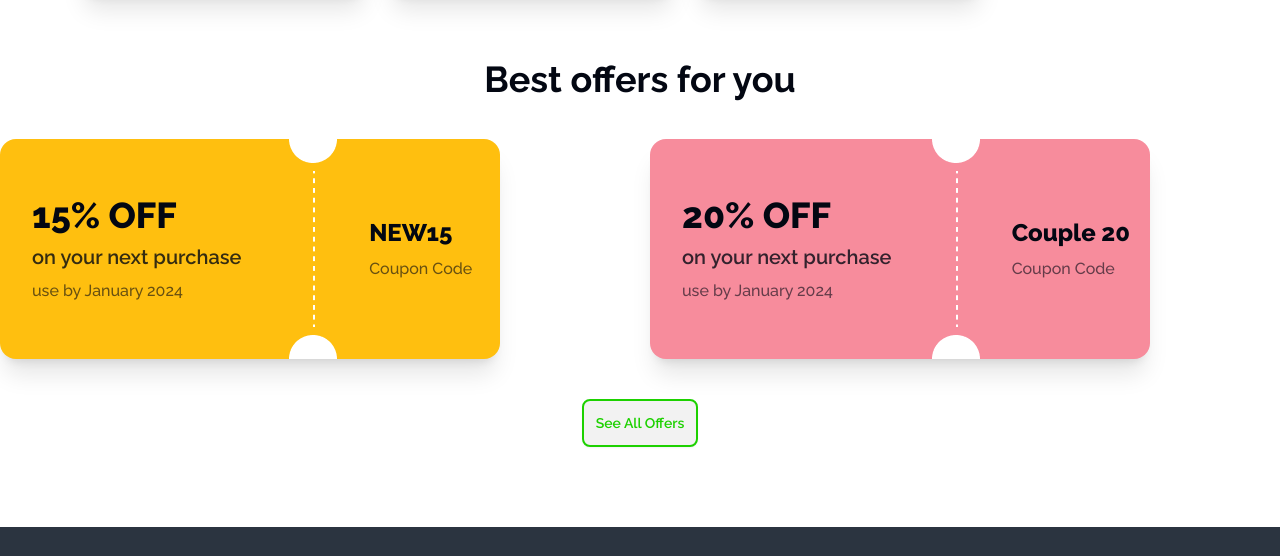
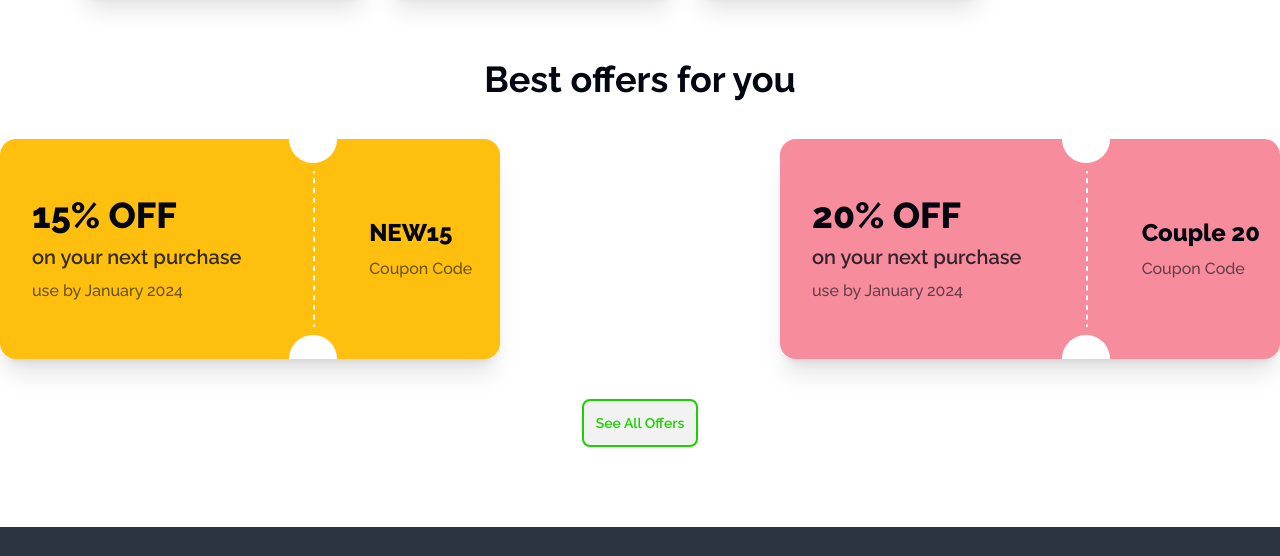
Before and after one commit to IshratMishu/Ticket-Assignment-5, a plain HTML site: page index.html in a window 1280 px wide. Shown: the part 711-1267 px from the top of the page. Drawn offline with nearby package versions, Linux system fonts and the light colour scheme.

```diff
--- a/index.html
+++ b/index.html
@@ -113,7 +113,7 @@
 <!-- best offers section -->
 <section>
     <h1 class="text-color-black text-4xl font-bold text-center">Best offers for you</h1>
-        <div class="grid grid-cols-1 lg:grid-cols-2 gap-5 mt-10">
+        <div class="flex flex-col lg:flex-row gap-5 mt-10 justify-between">
             <div class="card lg:card-side shadow-xl bg-[#FFBF0F] w-full lg:w-[500px] rounded-2xl flex items-center">
                 <div class="card-body">
                     <h3 class="text-4xl font-extrabold text-color-black">15% OFF</h3>
```
